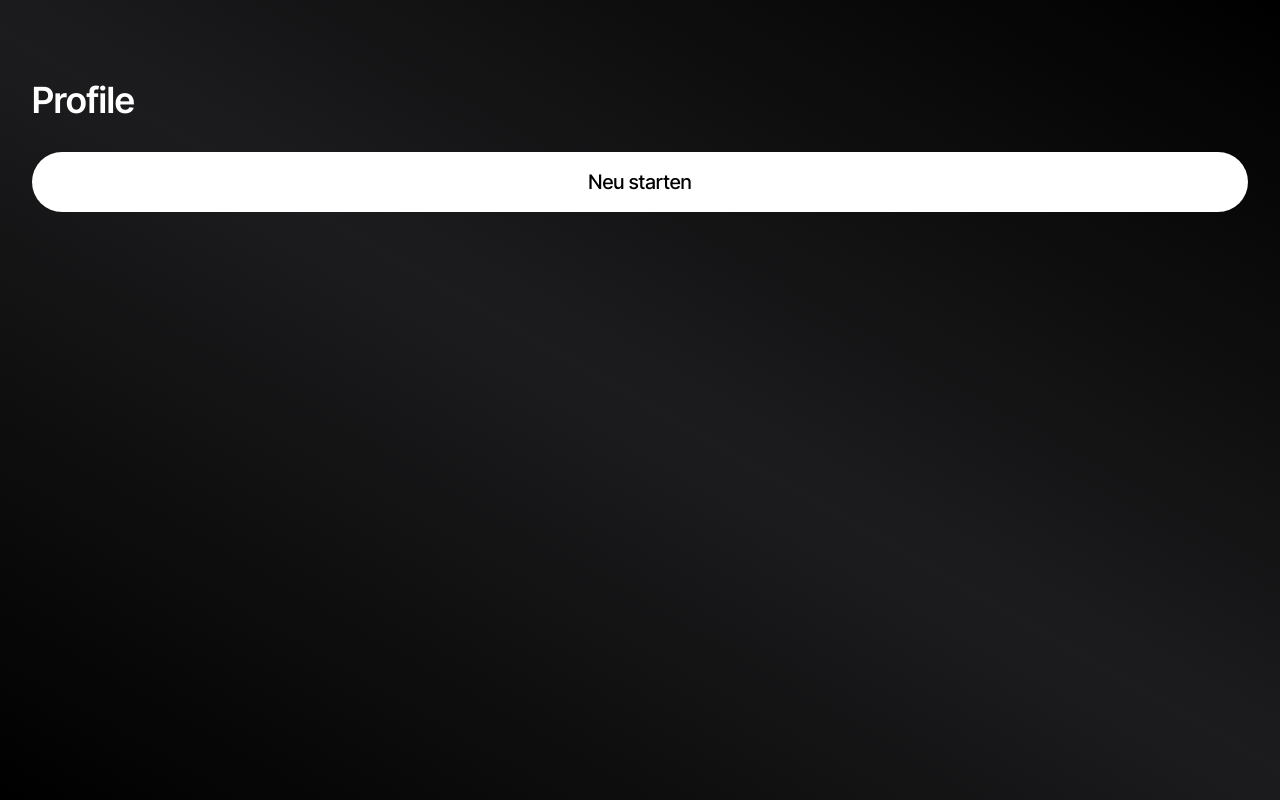
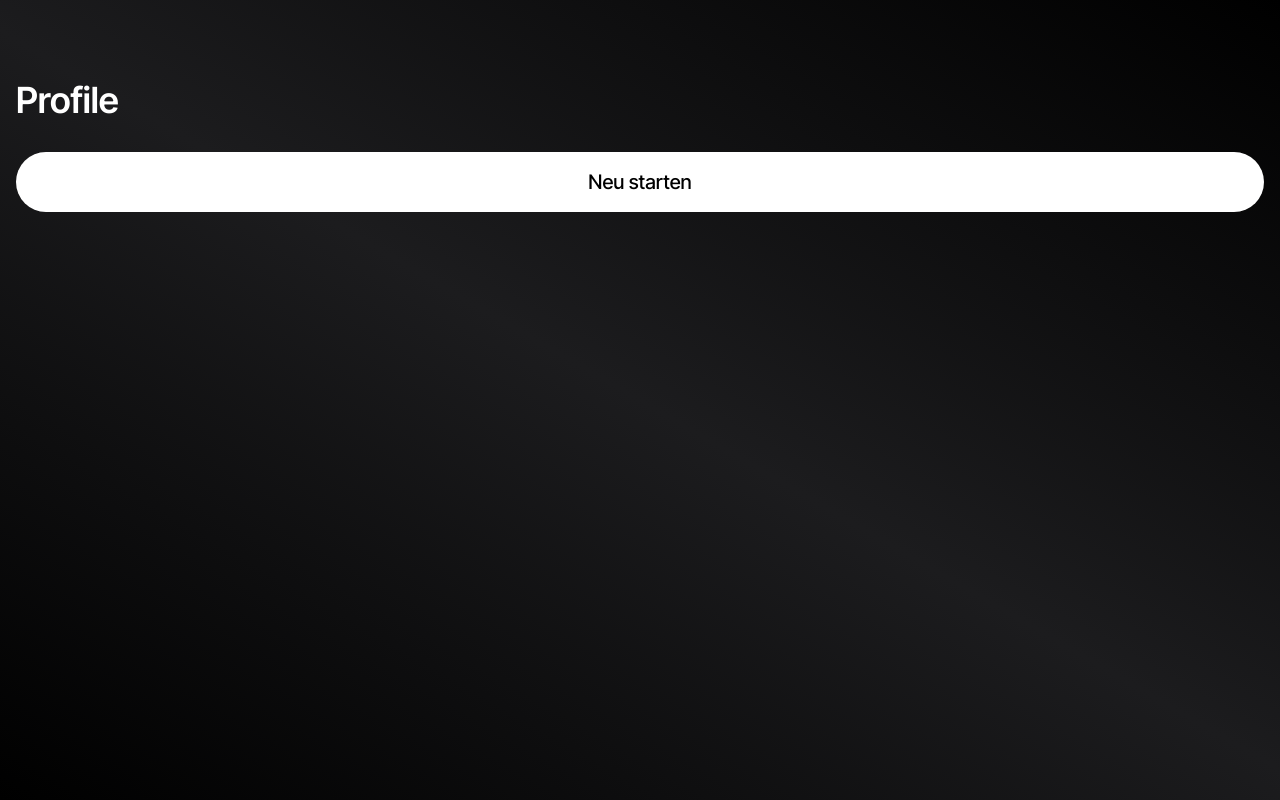
Before and after one commit to wickypopo/emoted, a React (Vite) app: page /profile in a window 1280 px wide. Built offline with nearby package versions, Linux system fonts and the light colour scheme.

Commit message:
padding on all pages decreased

```diff
--- a/src/pages/Profile/Profile.jsx
+++ b/src/pages/Profile/Profile.jsx
@@ -3,7 +3,7 @@ import { Link } from "react-router-dom";
 export default function Profile() {
   return (
     <div className="dark">
-      <main className="min-h-screen p-8 pt-20 flex flex-col gap-8 bg-linear-[30deg] from-bg-primary via-bg-secondary to-bg-primary text-label-primary">
+      <main className="min-h-screen p-4 pt-20 flex flex-col gap-8 bg-linear-[30deg] from-bg-primary via-bg-secondary to-bg-primary text-label-primary">
         <h1 className="text-4xl font-semibold">Profile</h1>
         <Link
           to="/"
--- a/src/pages/onboarding/Onboarding.jsx
+++ b/src/pages/onboarding/Onboarding.jsx
@@ -11,7 +11,7 @@ export default function Onboarding() {
 
   return (
     <div className="dark">
-      <main className=" min-h-screen p-8 pt-20 flex flex-col gap-8 bg-linear-[30deg] from-bg-primary via-bg-secondary to-bg-primary">
+      <main className=" min-h-screen p-4 pt-20 flex flex-col gap-8 bg-linear-[30deg] from-bg-primary via-bg-secondary to-bg-primary">
         <Start step={step} setStep={setStep} />
         <Frage
           step={step}
```
